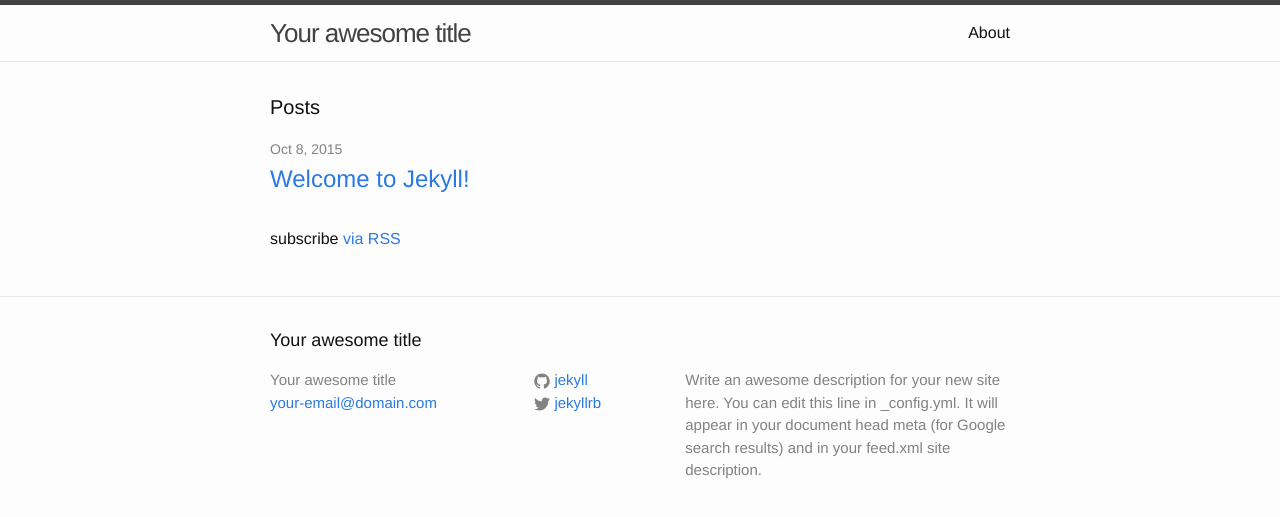
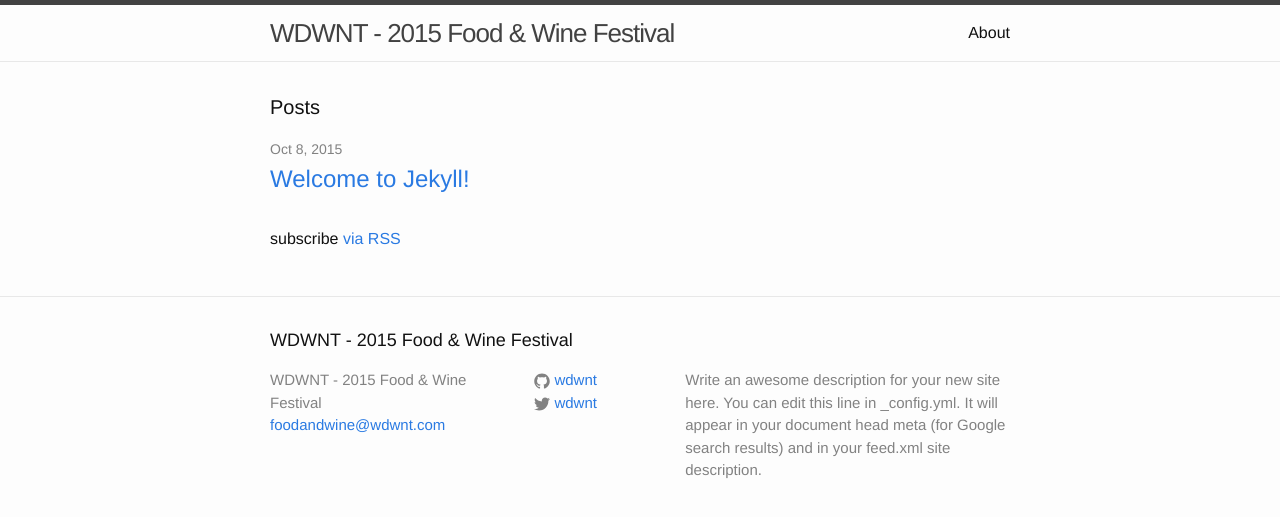
Before and after one commit to wdwnt/wdwnt.github.io, a Jekyll site: the page built from index.html, in a window 1280 px wide. Shown: the top 517 px of the page. Built offline with Jekyll 4.4.1, drawn with Linux system fonts in a browser that asks for light colours.

Commit message:
updated _config.yml

```diff
--- a/_config.yml
+++ b/_config.yml
@@ -1,14 +1,14 @@
 # Site settings
-title: Your awesome title
-email: your-email@domain.com
+title: WDWNT - 2015 Food & Wine Festival
+email: foodandwine@wdwnt.com
 description: > # this means to ignore newlines until "baseurl:"
   Write an awesome description for your new site here. You can edit this
   line in _config.yml. It will appear in your document head meta (for
   Google search results) and in your feed.xml site description.
 baseurl: "" # the subpath of your site, e.g. /blog/
-url: "http://yourdomain.com" # the base hostname & protocol for your site
-twitter_username: jekyllrb
-github_username:  jekyll
+url: "https://wdwnt.github.io" # the base hostname & protocol for your site
+twitter_username: wdwnt
+github_username: wdwnt
 
 # Build settings
 markdown: kramdown
```
